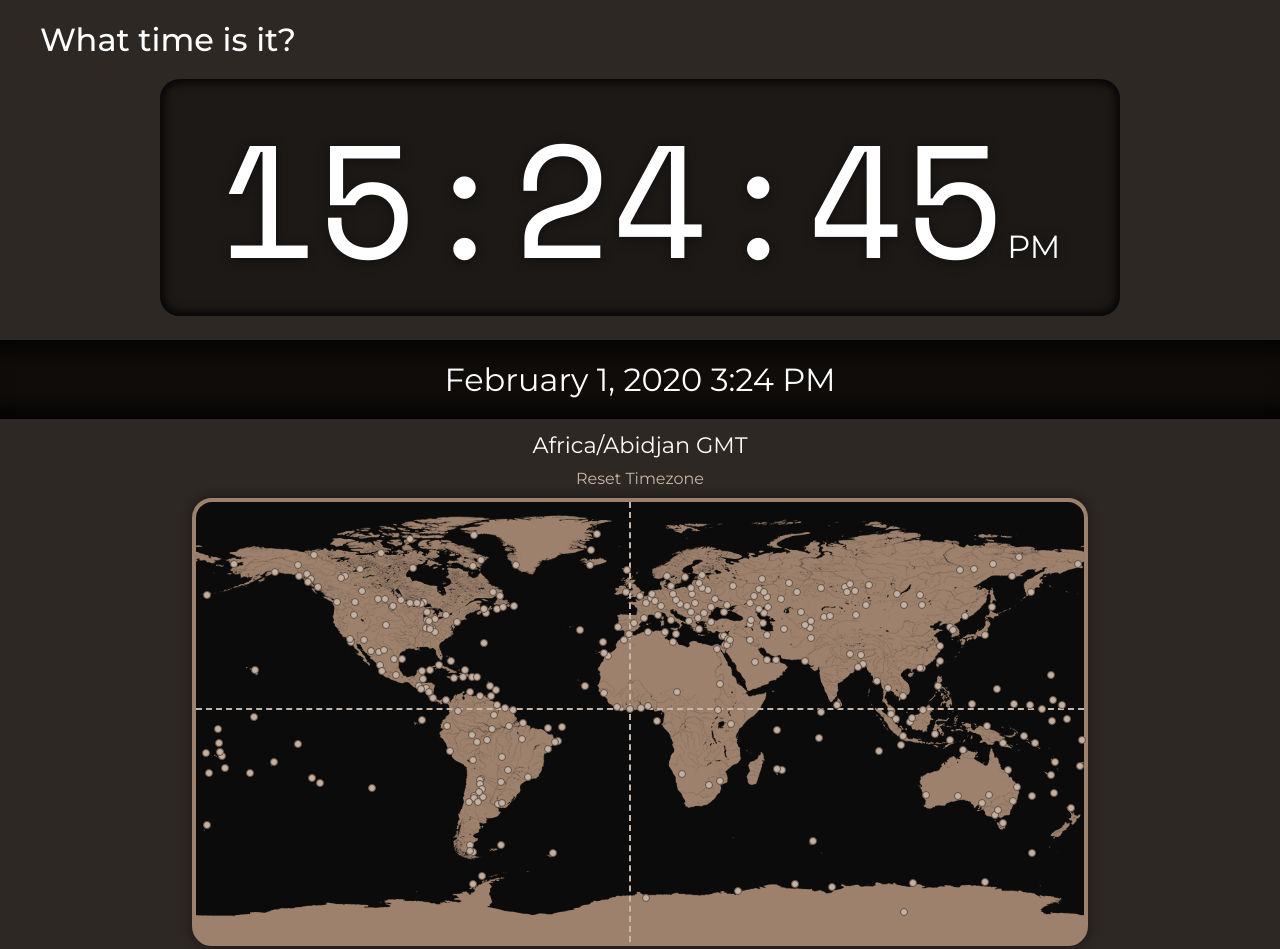
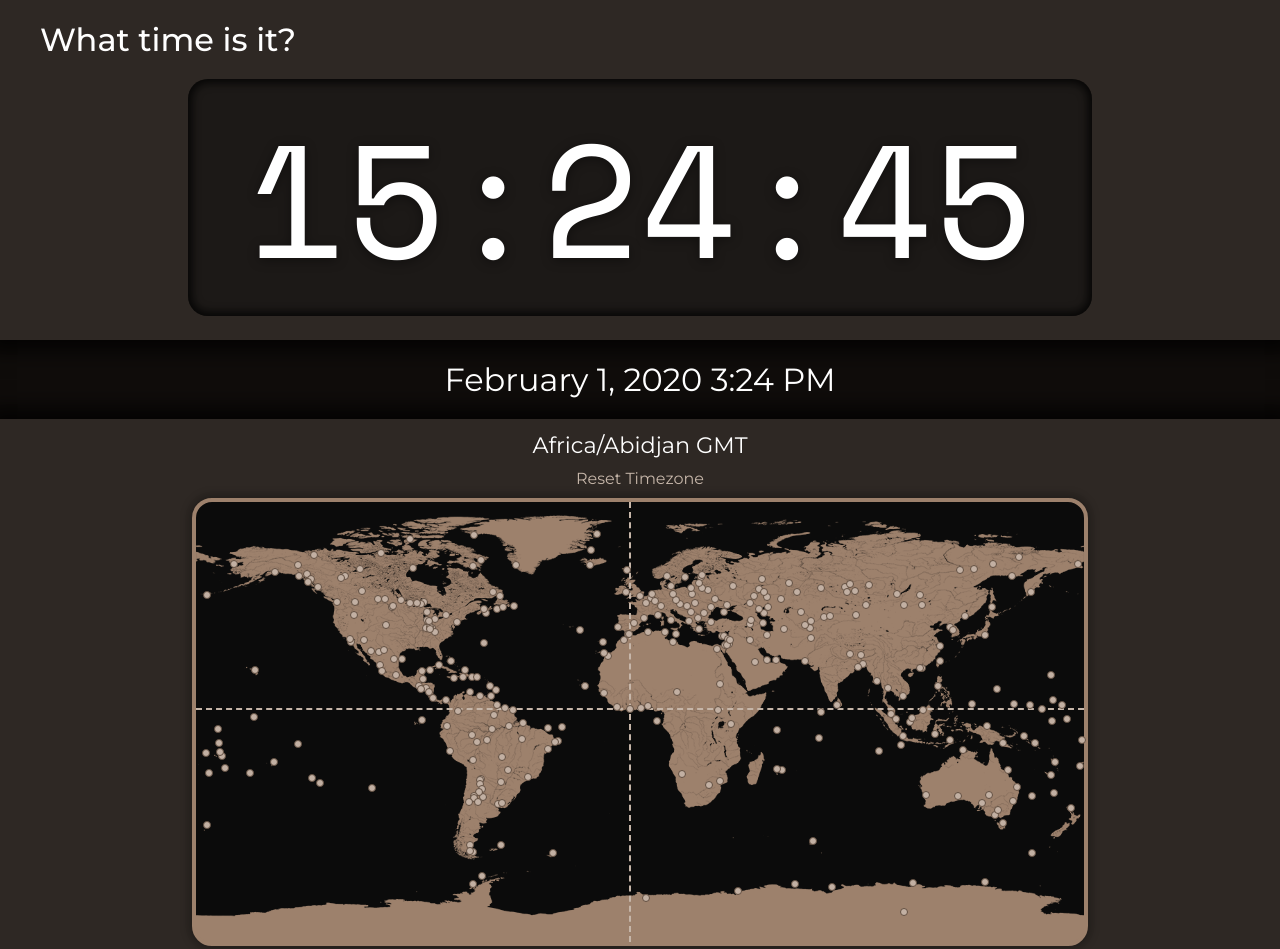
Before and after one commit to AlexDicy/HalexClock, a plain HTML site: page index.html in a window 1280 px wide. Drawn offline with nearby package versions, Linux system fonts and the light colour scheme.

Commit message:
remove unused "PM"

```diff
--- a/index.html
+++ b/index.html
@@ -26,7 +26,7 @@
         <div class="clock-container">
             <div class="clock-content">
                 <span class="clock-time">05:27:53</span>
-                <span class="small-text">PM</span>
+                <span class="small-text"></span>
             </div>
         </div>
     </div>
```
